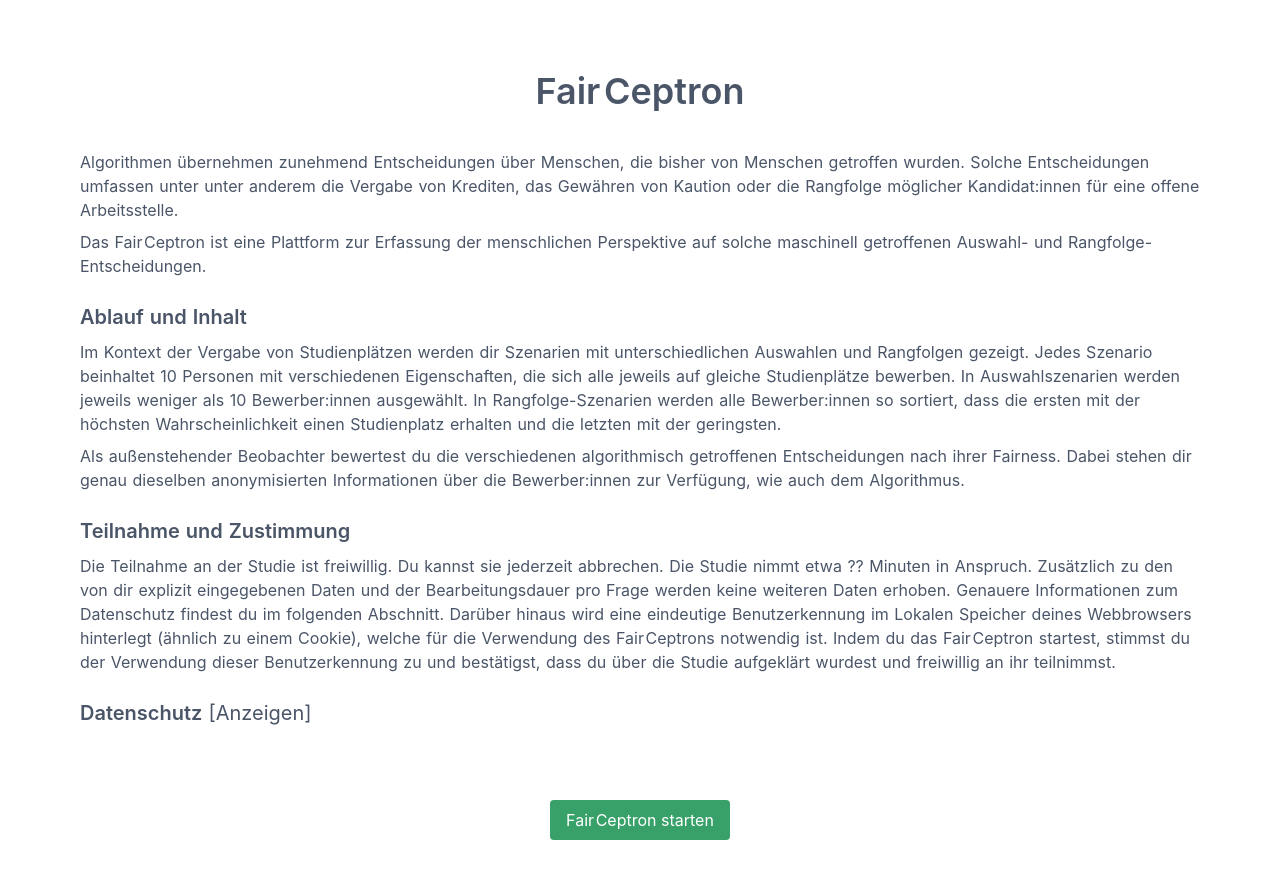
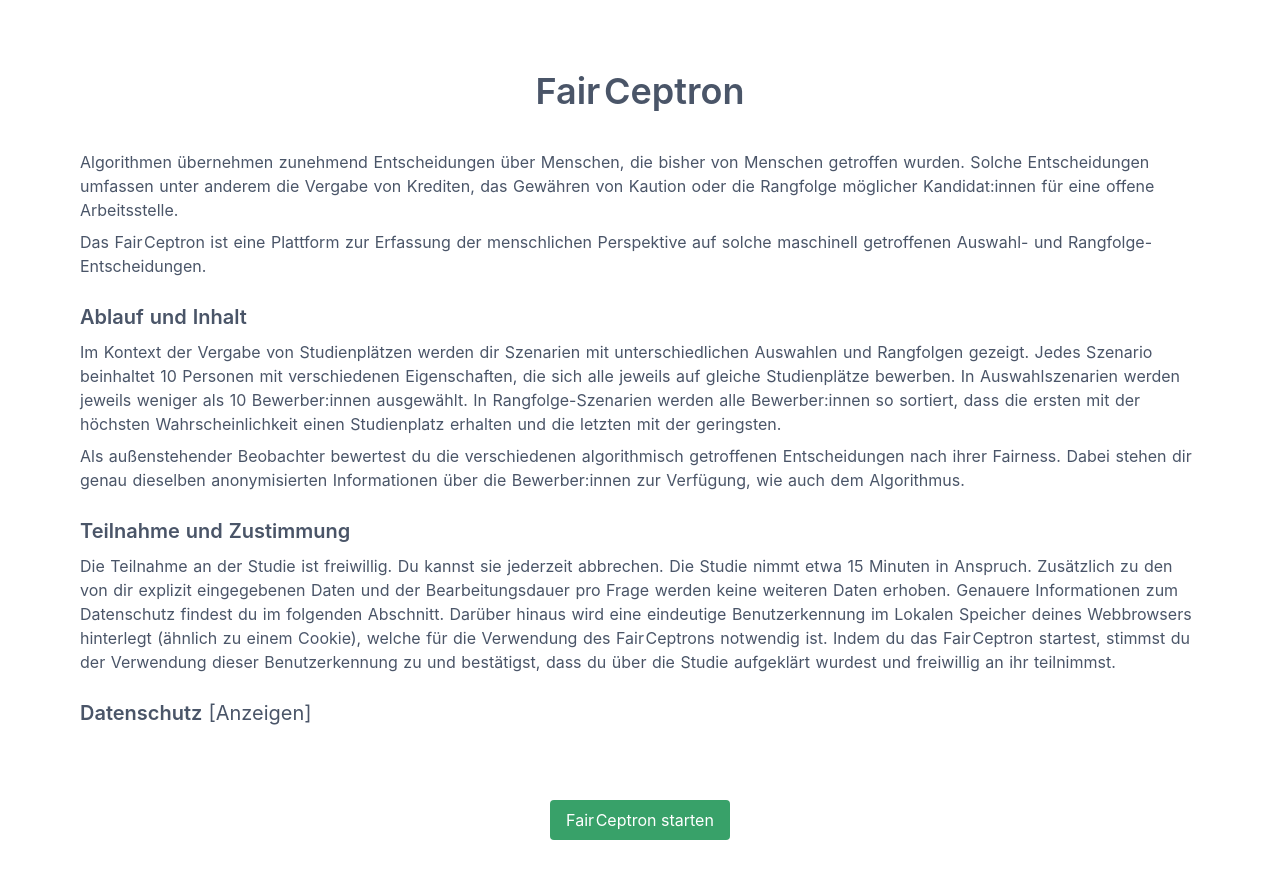
Before and after one commit to cssh-rwth/fairceptron, a Nuxt app: page / in a window 1280 px wide. Shown: the top 878 px of the page. Built offline with nearby package versions, Linux system fonts and the light colour scheme; no server answers; what @tailwindcss/custom-forms would draw is missing.

Commit message:
Update initial description

```diff
--- a/pages/index.vue
+++ b/pages/index.vue
@@ -9,9 +9,8 @@
       <div class="mb-2">
         Algorithmen übernehmen zunehmend Entscheidungen über Menschen, die
         bisher von Menschen getroffen wurden. Solche Entscheidungen umfassen
-        unter unter anderem die Vergabe von Krediten, das Gewähren von Kaution
-        oder die Rangfolge möglicher Kandidat:innen für eine offene
-        Arbeitsstelle.
+        unter anderem die Vergabe von Krediten, das Gewähren von Kaution oder
+        die Rangfolge möglicher Kandidat:innen für eine offene Arbeitsstelle.
       </div>
       <div class="mb-2">
         Das Fai<span class="tracking-widest">r</span>Ceptron ist eine Plattform
@@ -39,7 +38,7 @@
       <h1 class="text-xl font-semibold mt-6 mb-2">Teilnahme und Zustimmung</h1>
       <div class="mb-2">
         Die Teilnahme an der Studie ist freiwillig. Du kannst sie jederzeit
-        abbrechen. Die Studie nimmt etwa ?? Minuten in Anspruch. Zusätzlich zu
+        abbrechen. Die Studie nimmt etwa 15 Minuten in Anspruch. Zusätzlich zu
         den von dir explizit eingegebenen Daten und der Bearbeitungsdauer pro
         Frage werden keine weiteren Daten erhoben. Genauere Informationen zum
         Datenschutz findest du im folgenden Abschnitt. Darüber hinaus wird eine
```
